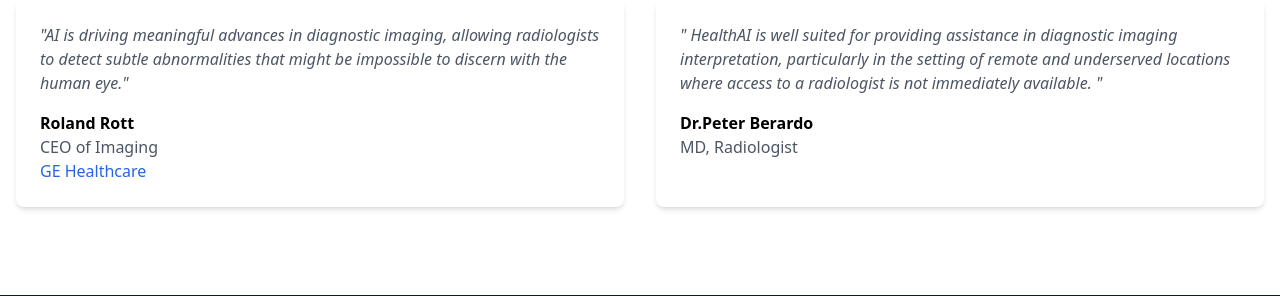
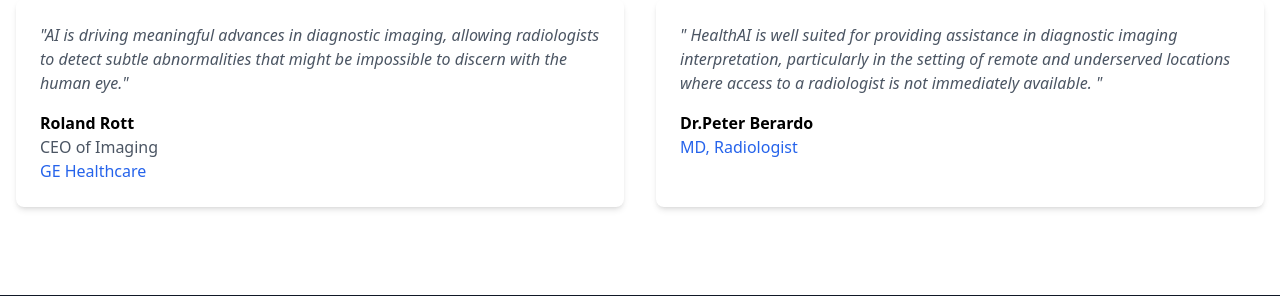
Before and after one commit to devrg0001/NewHealthAI, a Django app: page / in a window 1280 px wide. Shown: the part 2621-2917 px from the top of the page. Run offline with Django 4.2, Linux system fonts and the light colour scheme; some libraries are stand-ins or nearby versions.

Commit message:
Update upload_photo.html

```diff
--- a/website/templates/upload_photo.html
+++ b/website/templates/upload_photo.html
@@ -157,8 +157,8 @@
                     <p class="text-gray-600 italic mb-4">" HealthAI is well suited for providing assistance in diagnostic imaging interpretation, particularly in the setting of remote and underserved locations where access to a radiologist is not immediately available.
 "</p>
                     <div>
-                        <p class="font-semibold">Dr.Peter Berardo</p>
-                        <p class="text-gray-600"> MD, Radiologist</p>
+                        <p class="font-semibold"> Dr.Peter Berardo </p>
+                        <p class="text-blue-600"> MD, Radiologist </p>
 
                     </div>
                 </div>
```
